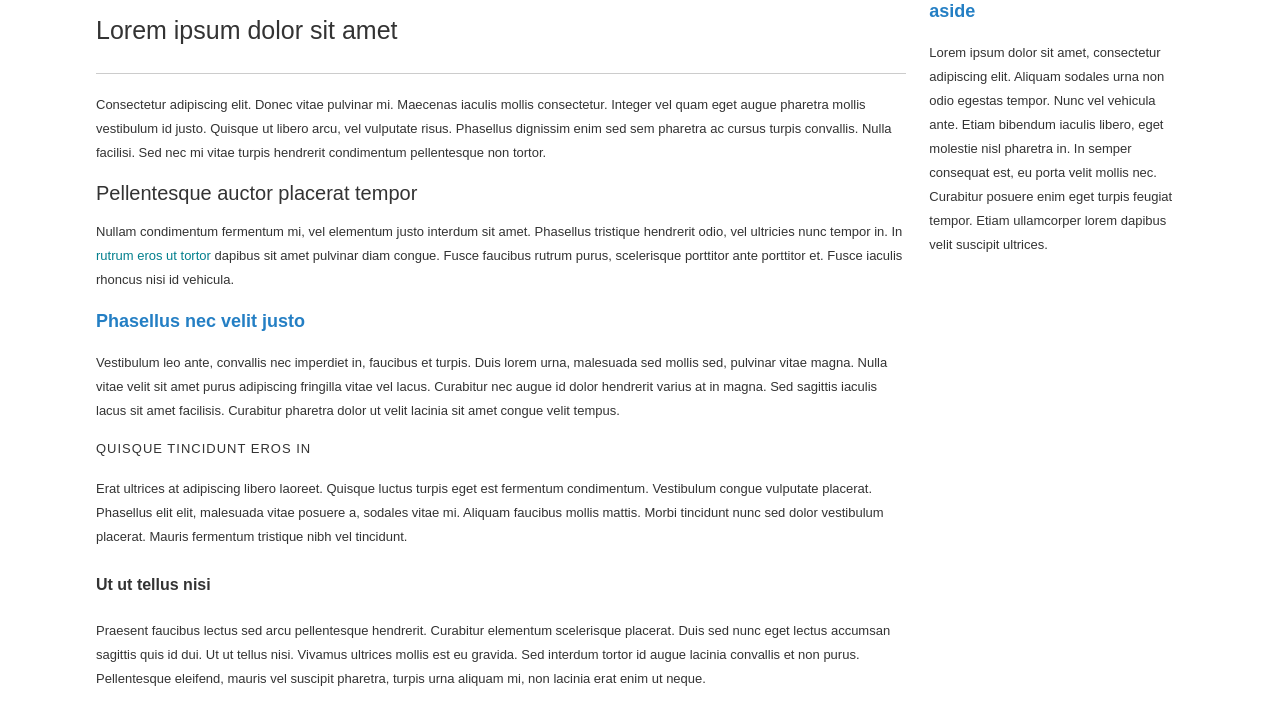
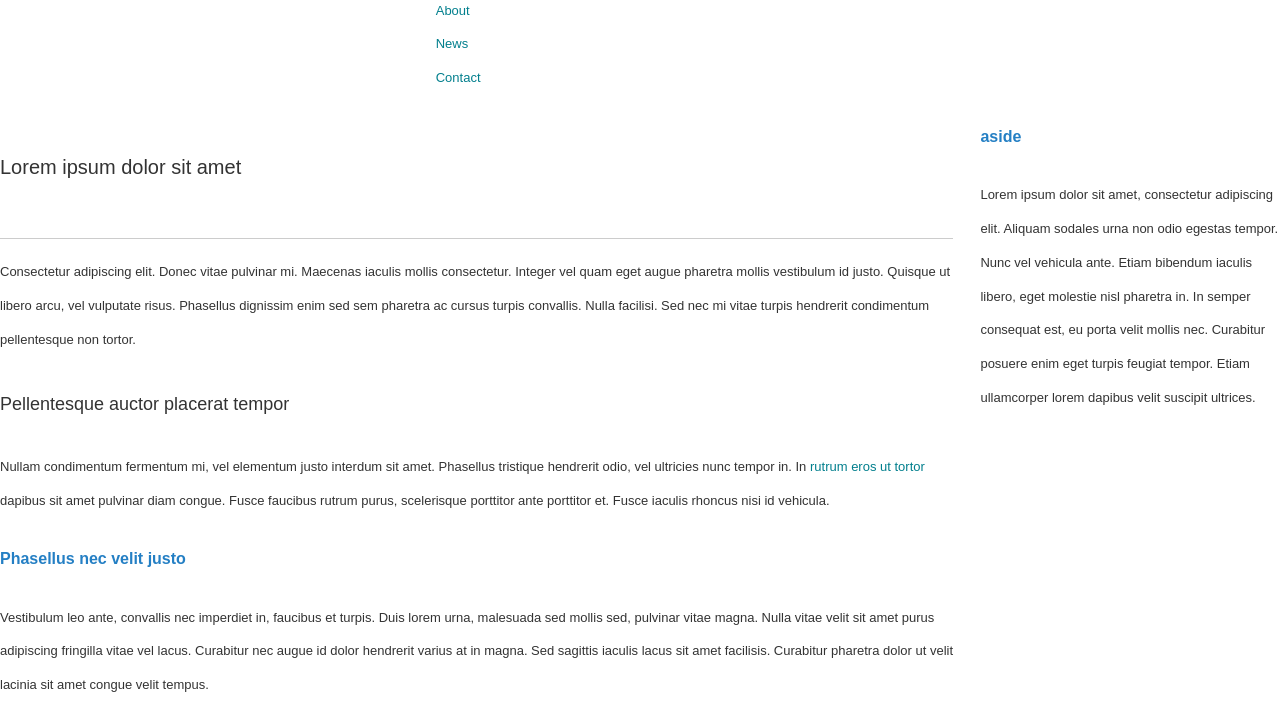
Before and after one commit to csscallum/Boilerplate, a plain HTML site: page index.html in a window 1280 px wide. Shown: the part 74-792 px from the top of the page. Drawn offline with nearby package versions, Linux system fonts and the light colour scheme; a script that the page names is missing; a web font is replaced by a local one.

Commit message:
Re-ordered for 320 & up approach

```diff
--- a/less/media-queries.less
+++ b/less/media-queries.less
@@ -13,10 +13,7 @@
 		margin: auto;
 		width: 95%;
 	}
-	.row [class*="span"] {
-	    margin-left: 0;
-	    width: 100%;
-	}
+
 
 
 	[role="navigation"] {
--- a/less/mixins.less
+++ b/less/mixins.less
@@ -1,3 +1,11 @@
+.font-size(@sizeValue) {
+	@remValue: @sizeValue;
+	@pxValue: (@sizeValue * 10);
+	font-size: ~"@{pxValue}px";
+	font-size: ~"@{remValue}rem";
+	line-height: @sizeValue * 2;
+}
+
 .gradient(@color: #F5F5F5, @start: #EEE, @stop: #FFF) {
 	background: @color;
 	background: -webkit-gradient(linear,
--- a/less/style.less
+++ b/less/style.less
@@ -1,36 +1,49 @@
-@import "variables.less";
-@import "normalize.less";
-@import "scaffolding.less";
+/* =============================================================================
+Boilerplate by Callum Strong
+Version: 1.0
+URL: https://github.com/csscallum/Boilerplate
+Apache License: v2.0. http://www.apache.org/licenses/LICENSE-2.0
+============================================================================= */
+
+/* Mixins - Setup some handy, resuable snippets ============================= */
 @import "mixins.less";
 
-/* ===== Primary Styles ========================================================
+/* Variables - Establish site wide values =================================== */
+@import "variables.less";
+
+/* Normalize - Start with a nice clean cross browser base =================== */
+@import "normalize.less";
+
+
+/* ===== Primary Global Styles =================================================
    Author: Callum Strong
    ========================================================================== */
 
-body {
+html, body {
 	.bodyfont;
 }
 
+body {
+	.font-size(1.3);
+}
+
 /* Header  ========================================================= */
-
-[role="navigation"] {
-	background: @lightgrey;
-	.rounded(4px);
-}
-	[role="navigation"] li {
-		display: inline;
-		margin: 10px 20px;
-	}
 
 /* Footer  ========================================================= */
 
 /* Page Structure - Home =========================================== */
 
-
 /* Page Structure - Further ======================================== */
 
+@media only screen and (min-width: 480px) {
+	@import "scaffolding.less";
+}
 
+/* Typography styling  ====================================================== */
 @import "typography.less";
-@import "media-queries.less";
+
+/* Reuseable helper classes such as IR, Clearfix etc. ======================= */
 @import "helpers.less";
+
+/* Print specific stylesheet ================================================ */
 @import "print.less";
--- a/less/typography.less
+++ b/less/typography.less
@@ -1,5 +1,4 @@
 /* Typography =================================================== */
-
 
 a {
 	color: @linkcolor;
@@ -19,7 +18,7 @@ a:focus {
 // COPY ========================================================
 
 p {
-	font-size: 0.813em;
+	.font-size(1.3);
 }
 
 
@@ -31,30 +30,26 @@ h1, h2, h3, h4, h5, h6 {
 
 h1, .h1 {
 	border-bottom: 1px solid #CCC;
-	font-size: 1.563em;
-	margin-bottom: @baseline / 2;
+	.font-size(2);
 	padding: 15px 0 31px;
 }
 
 h2, .h2 {
 	margin-bottom: @baseline / 2;
-	font-size: 1.25em;
-	line-height: 1.2;
+	.font-size(1.8);
 }
 
 h3, .h3 {
 	color: @blue;
-	font-size: 1.125em;
+	.font-size(1.6);
 	font-weight: @bold;
 	margin-bottom: @baseline / 1.5;
-	line-height: 1.3;
 }
 
 h4, .h4 {
 	margin-bottom: @baseline;
-	font-size: 0.813em;
+	.font-size(1.4);
 	letter-spacing: 1px;
-	line-height: 1.25;
 	text-transform: uppercase;
 }
 
--- a/less/variables.less
+++ b/less/variables.less
@@ -1,7 +1,7 @@
 /* ==== Typography ======================================*/
 
 @basefont: 'Droid Sans', sans-serif;
-@basefontsize: 16px;
+@basefontsize: 62.5%;
 @baseline: 1.5em;
 @regular: 400;
 @bold: 700;
```
Lines whose indentation alone changed are shown as unchanged.
